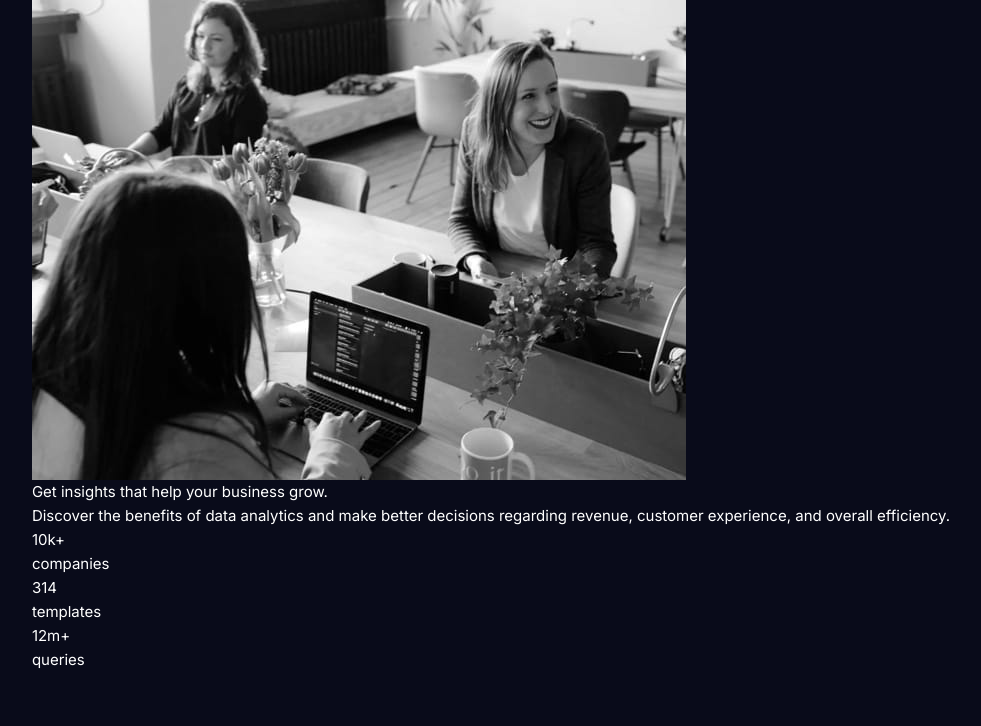
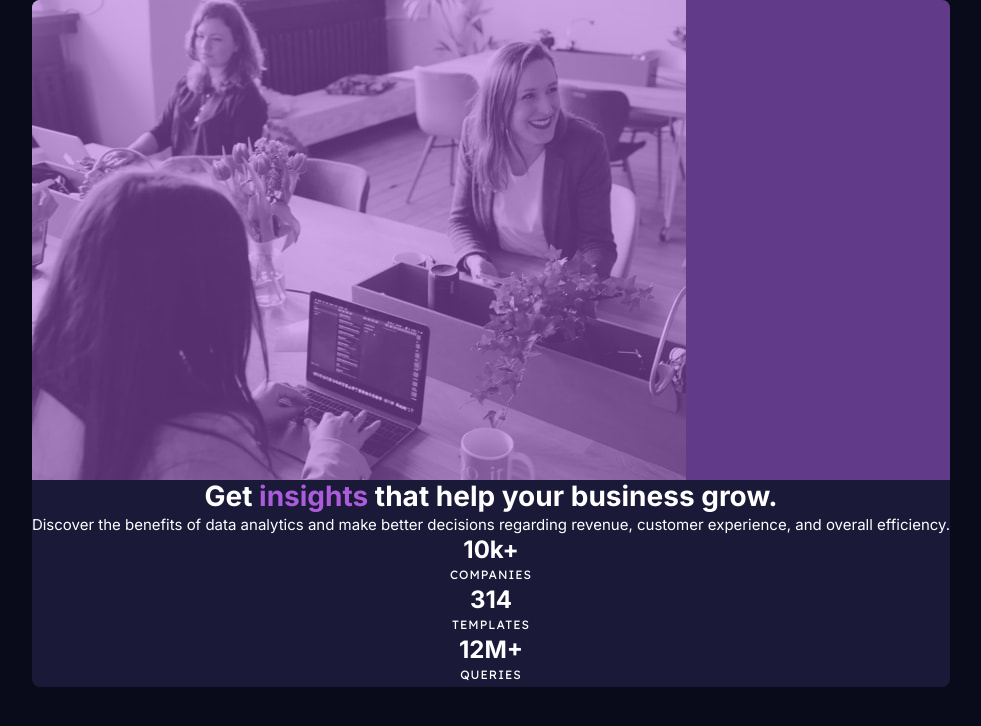
Before and after one commit to solvman/stats-preview-card-component-main, a plain HTML site: page index.html in a window 1280 px wide. Shown: the whole page, without its empty margins (149-1130 px from the left). Drawn offline with Linux system fonts and the light colour scheme.

Commit message:
Work in progress

```diff
--- a/index.html
+++ b/index.html
@@ -15,11 +15,12 @@
   <body>
     <main>
       <article class="card">
-        <img
-          src="./images/image-header-mobile.jpg"
-          alt="Students seating in front of laptops"
-          class="analytics__img"
-        />
+        <div class="analytics__img">
+          <img
+            src="./images/image-header-mobile.jpg"
+            alt="Students seating in front of laptops"
+          />
+        </div>
         <div class="analytics">
           <h1 class="analytics__title">
             Get <span class="accent">insights</span> that help your business
--- a/style.css
+++ b/style.css
@@ -2,9 +2,11 @@
 
 /* Global variables */
 :root {
+  --color-hsl-primary-400: 277, 64%, 61%;
+
   --color-primary-900: hsl(233, 47%, 7%);
   --color-primary-800: hsl(244, 38%, 16%);
-  --color-primary-400: hsl(277, 64%, 61%);
+  --color-primary-400: hsl(var(--color-hsl-primary-400));
 
   --color-neutral-100: hsl(0, 0%, 100%);
   --color-neutral-200: hsla(0, 0%, 100%, 0.75);
@@ -18,15 +20,24 @@
 
   --font-size-small: 0.75rem;
   --font-size-medium: 0.9375rem;
-  --font-szie-large: 1.5rem;
-  --font-size-x-large: 2.25rem;
+  --font-size-large: 1.5rem;
+  --font-size-x-large: 1.75rem;
 
-  --line-height-small: 1.5rem;
-  --line-height-medium: 1.5rem;
-  --line-height-x-large: 2.75rem;
+  --line-height-small: 1.5625rem;
+  --line-height-medium: 1.5625rem;
+  --line-height-x-large: 2rem;
 
   --border-radius-default: 0.5rem;
 }
+
+/* --font-size-small: 0.75rem;
+--font-size-medium: 0.9375rem;
+--font-szie-large: 1.5rem;
+--font-size-x-large: 2.25rem;
+
+--line-height-small: 1.5rem;
+--line-height-medium: 1.5rem;
+--line-height-x-large: 2.75rem; */
 
 /* Resets */
 
@@ -50,8 +61,60 @@ body {
   font-family: var(--font-face-primary);
   font-size: var(--font-size-medium);
   line-height: var(--line-height-medium);
+  text-align: center;
   color: var(--color-neutral-100);
   background-color: var(--color-primary-900);
   display: grid;
   place-content: center;
 }
+
+.accent {
+  color: var(--color-primary-400);
+}
+
+.card {
+  background-color: var(--color-primary-800);
+  border-radius: var(--border-radius-default);
+  min-width: 327px;
+  max-width: 1110px;
+  overflow: hidden;
+}
+
+.analytics__img {
+  width: 100%;
+  position: relative;
+}
+
+.analytics__img::before {
+  content: "";
+  position: absolute;
+  top: 0;
+  left: 0;
+  width: 100%;
+  height: 100%;
+  background-color: hsla(var(--color-hsl-primary-400), 0.5);
+}
+
+.analytics__title {
+  font-size: var(--font-size-x-large);
+  line-height: var(--line-height-x-large);
+  font-weight: var(--font-weight-bold);
+}
+
+.stats__title {
+  font-size: var(--font-size-large);
+  line-height: var(--line-height-large);
+  font-weight: var(--font-weight-bold);
+}
+
+.stats__body {
+  font-family: var(--font-face-secondary);
+  font-size: var(--font-size-small);
+  line-height: var(--line-height-small);
+  font-weight: var(--font-weight-regular);
+  letter-spacing: 1px;
+}
+.stats__body,
+section.stats > section:last-child {
+  text-transform: uppercase;
+}
```
